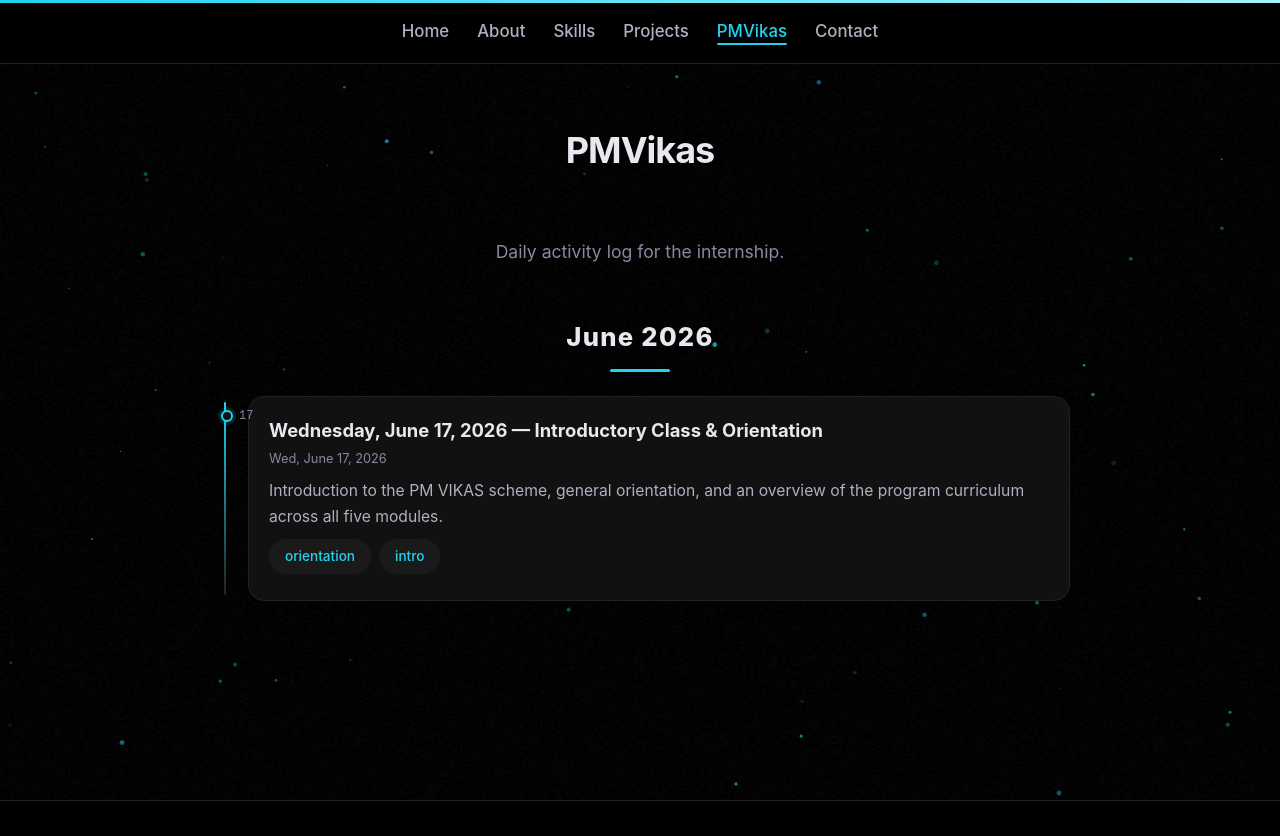
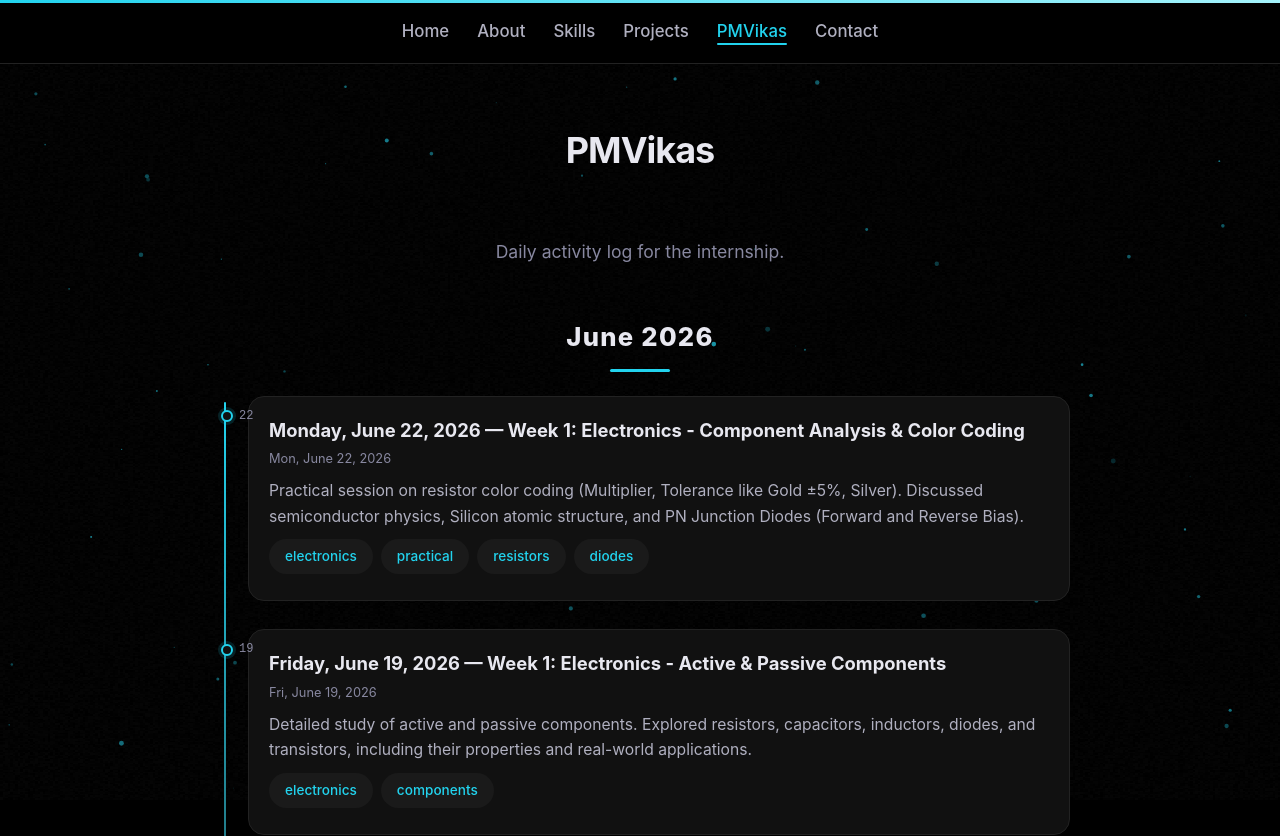
Before and after one commit to Phiraien/Portfolio, a React (Vite) app: page /Portfolio/pmvikas in a window 1280 px wide. Shown: the top 836 px of the page. Built offline with nearby package versions, Linux system fonts and the light colour scheme.

Commit message:
chore: add Jun 18, 19, 22 entries to pmvikas daily log

```diff
--- a/src/data/pmvikas.js
+++ b/src/data/pmvikas.js
@@ -10,6 +10,27 @@
       "Introduction to the PM VIKAS scheme, general orientation, and an overview of the program curriculum across all five modules.",
     tags: ["orientation", "intro"],
   },
+  {
+    date: "2026-06-18",
+    title: "Thursday, June 18, 2026 — Week 1: Electronics - Introduction & History",
+    content:
+      "Began the program with the history of electronics, covering the evolution from vacuum tubes to transistors and integrated circuits (ICs).",
+    tags: ["electronics", "history"],
+  },
+  {
+    date: "2026-06-19",
+    title: "Friday, June 19, 2026 — Week 1: Electronics - Active & Passive Components",
+    content:
+      "Detailed study of active and passive components. Explored resistors, capacitors, inductors, diodes, and transistors, including their properties and real-world applications.",
+    tags: ["electronics", "components"],
+  },
+  {
+    date: "2026-06-22",
+    title: "Monday, June 22, 2026 — Week 1: Electronics - Component Analysis & Color Coding",
+    content:
+      "Practical session on resistor color coding (Multiplier, Tolerance like Gold ±5%, Silver). Discussed semiconductor physics, Silicon atomic structure, and PN Junction Diodes (Forward and Reverse Bias).",
+    tags: ["electronics", "practical", "resistors", "diodes"],
+  },
 ];
 
 export default pmvikasEntries;
```
